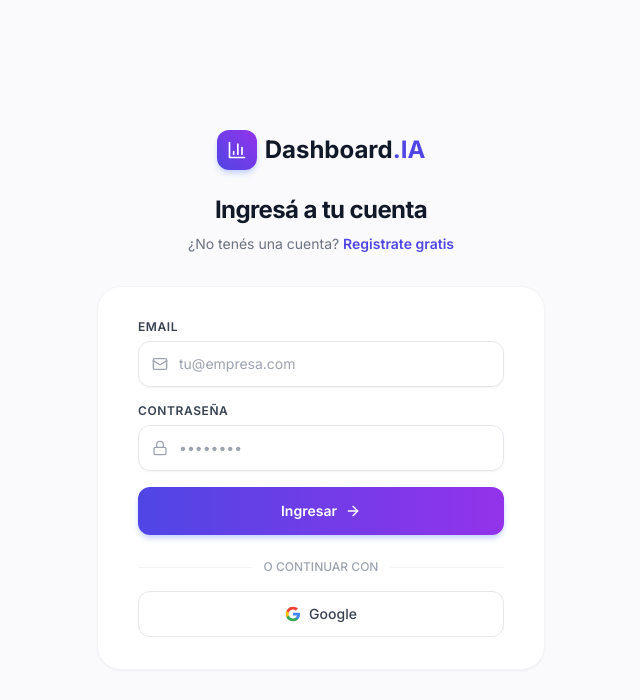
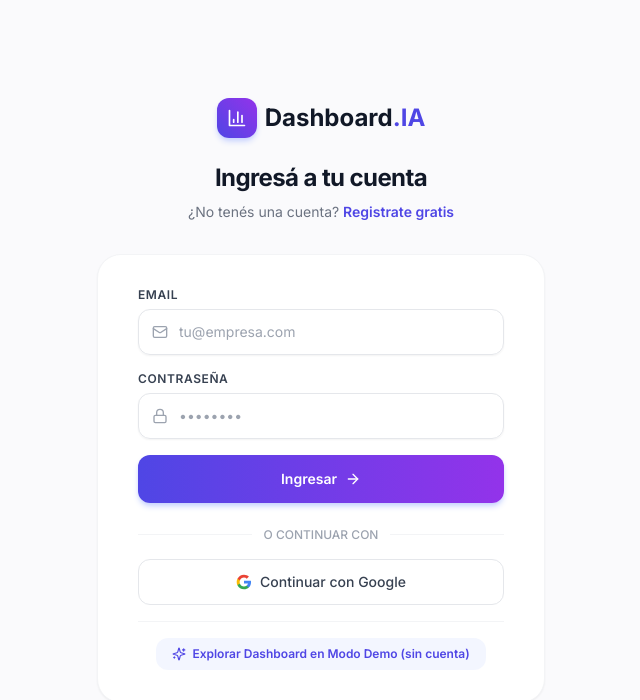
Before and after one commit to milena-abraham/dashboard-ia, a Next.js app in the folder frontend/: page /login in a window 1280 px wide. Shown: the top 700 px of the page, without its empty margins (319-959 px from the left). Built offline with nearby package versions, Linux system fonts and the light colour scheme; no server answers.

Commit message:
Add Demo mode button on login and smooth navigation

```diff
--- a/frontend/src/app/login/page.tsx
+++ b/frontend/src/app/login/page.tsx
@@ -159,6 +159,7 @@
             </div>
 
             <button
+              type="button"
               onClick={handleGoogleLogin}
               disabled={loading}
               className="w-full mt-4 py-3 px-4 border border-gray-200 rounded-xl text-sm font-medium text-gray-700 bg-white hover:bg-gray-50 transition-colors flex items-center justify-center gap-2"
@@ -181,8 +182,18 @@
                   d="M12 5.38c1.62 0 3.06.56 4.21 1.64l3.15-3.15C17.45 2.09 14.97 1 12 1 7.7 1 3.99 3.47 2.18 7.06l3.66 2.84c.87-2.6 3.3-4.52 6.16-4.52z"
                 />
               </svg>
-              <span>Google</span>
+              <span>Continuar con Google</span>
             </button>
+
+            <div className="mt-4 pt-4 border-t border-gray-100 text-center">
+              <Link
+                href="/dashboard"
+                className="inline-flex items-center gap-1.5 text-xs font-semibold text-indigo-600 hover:text-indigo-700 bg-indigo-50/70 hover:bg-indigo-100/70 px-4 py-2 rounded-xl transition-all"
+              >
+                <Sparkles className="w-3.5 h-3.5" />
+                <span>Explorar Dashboard en Modo Demo (sin cuenta)</span>
+              </Link>
+            </div>
           </div>
         </div>
       </div>
```
